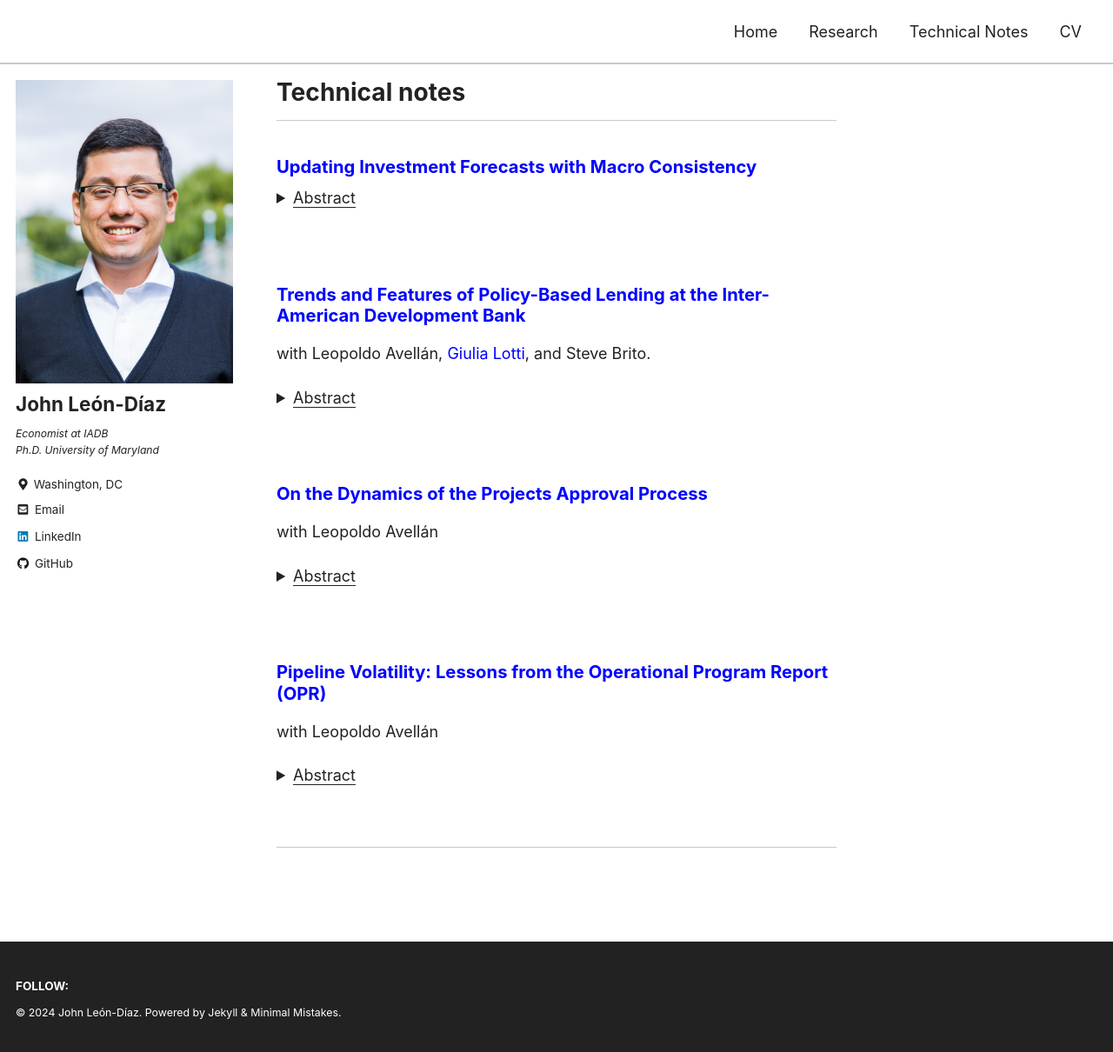
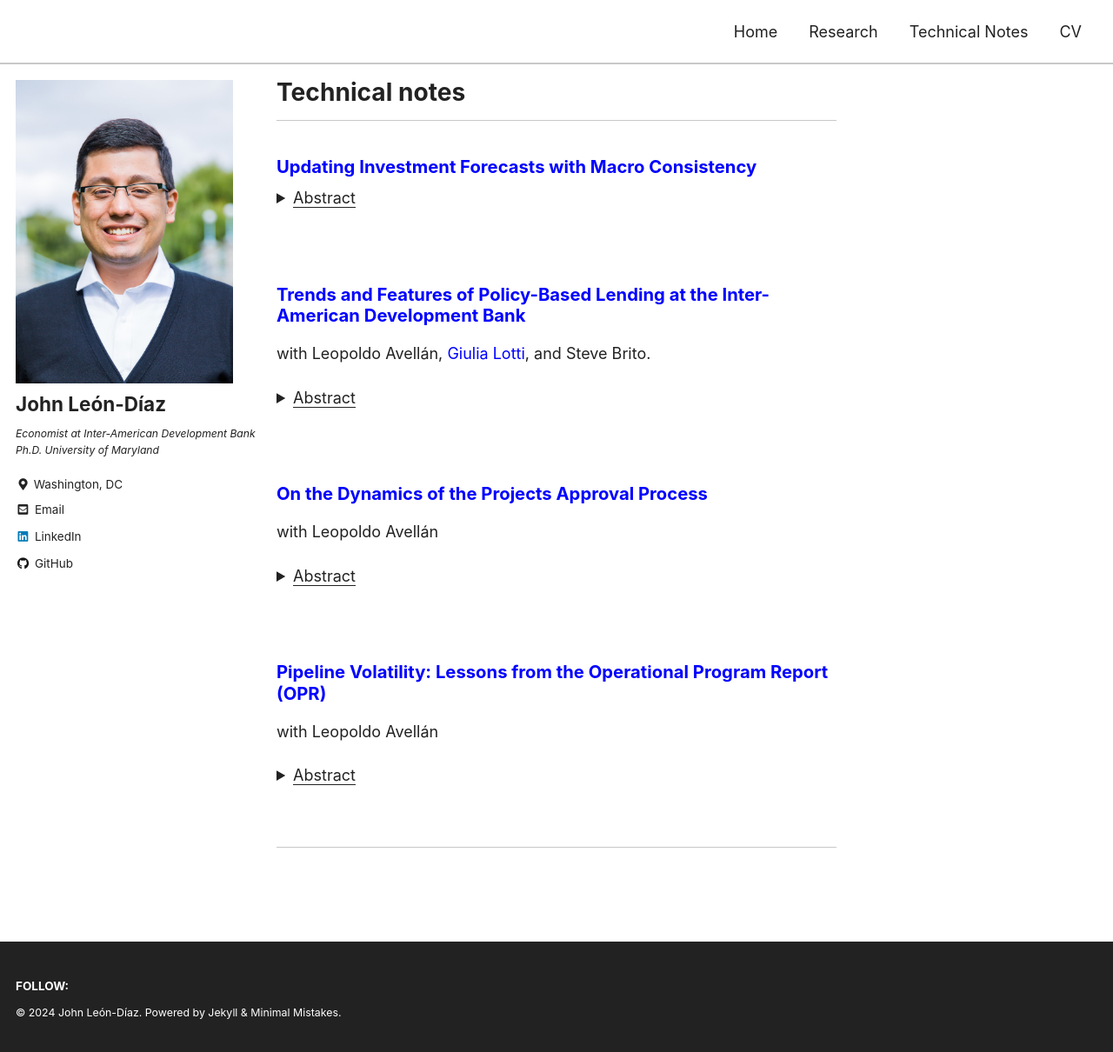
Before and after one commit to jleondia/jleondia.github.io, a Jekyll site: the page built from _pages/technical_notes.md, in a window 1280 px wide and 1210 px high. Shown: the whole window at 87% size. Built offline with Jekyll 4.4.1, drawn with Linux system fonts in a browser that asks for light colours; cached includes are drawn as plain includes.

Commit message:
Update _config.yml

```diff
--- a/_config.yml
+++ b/_config.yml
@@ -104,7 +104,7 @@ analytics:
 author:
   name             : "John León-Díaz"
   avatar           : "/images/4Q8A5187 - Copy.jpg" # path of avatar image, e.g. "/assets/images/bio-photo.jpg"
-  bio              : "*Economist at IADB* <br>
+  bio              : "*Economist at Inter-American Development Bank* <br>
                       *Ph.D. University of Maryland*
                       "
   location         : "Washington, DC"
```
